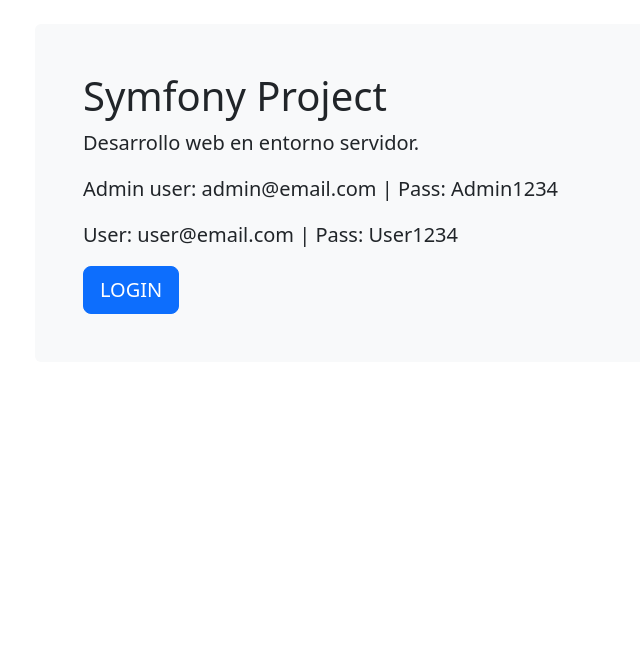
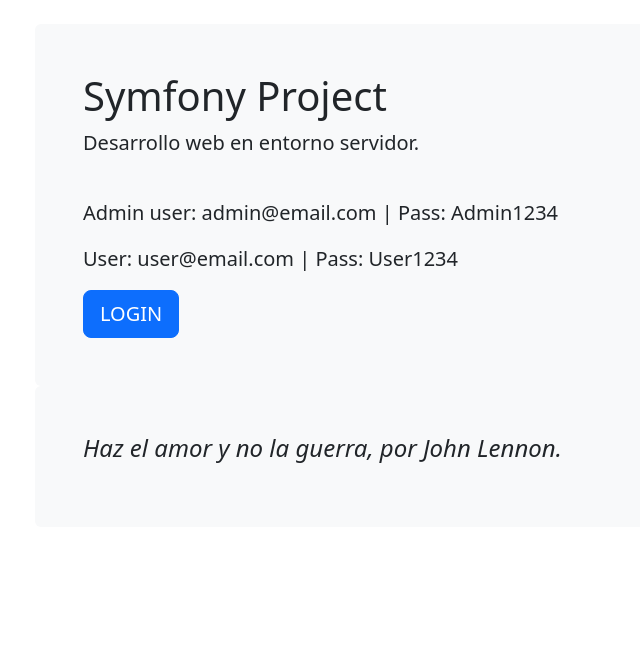
Before and after one commit to aluman4290/dws, a Symfony app: template proyecto/templates/landing/landing.html.twig in a window 1280 px wide. Shown: the part 56-718 px from the top of the page, without its empty margins (47-687 px from the left). Run offline with Twig, Linux system fonts and the light colour scheme; the template is opened without the code that fills it, so the values that code supplies are empty; some libraries are stand-ins or nearby versions.

Commit message:
Add random cite

```diff
--- /dev/null
+++ b/proyecto/public/js/random.cite.js
@@ -0,0 +1,23 @@
+
+window.onload = function () {
+    let cites = [
+        "No hay que ir para atrás ni para darse impulso, por Lao Tsé.",
+        "No hay caminos para la paz; la paz es el camino, por Mahatma Gandhi.",
+        "Haz el amor y no la guerra, por John Lennon.",
+        "Para trabajar basta estar convencido de una cosa: que trabajar es menos aburrido que divertirse, por Charles Baudelaire.",
+        "Las guerras seguirán mientras el color de la piel siga siendo más importante que el de los ojos, por Bob Marley.",
+        "Cada    día sabemos más y entendemos menos, por Albert Einstein.",
+        "El sabio no dice nunca todo lo que piensa, pero siempre piensa todo lo que dice, por Aristóteles.",
+        "Pienso, luego existo, por René Descartes.",
+        "La esperanza es un estimulante vital muy superior a la suerte, por Friedrich Nietzsche."
+    ]
+    const randomCite = () => {
+        return cites[Math.floor(Math.random() * cites.length)];
+    }
+
+    let cite = document.getElementById('cite');
+    let text = document.createTextNode(randomCite());
+    cite.appendChild(text);
+
+
+}
--- a/proyecto/templates/landing/landing.html.twig
+++ b/proyecto/templates/landing/landing.html.twig
@@ -2,6 +2,9 @@
 
 {% block title %}
 	Home
+{% endblock %}
+{% block javascripts %}
+	<script src="/js/random.cite.js"></script>
 {% endblock %}
 
 {% block body %}
@@ -13,9 +16,17 @@
 			<div class="bg-light p-5 rounded">
 				<h1>Symfony Project</h1>
 				<p class="lead">Desarrollo web en entorno servidor. </p>
+				<br>
 				<p class="lead">Admin user: admin@email.com | Pass: Admin1234</p>
 				<p class="lead">User: user@email.com | Pass: User1234</p>
 				<a class="btn btn-lg btn-primary" href="{{path('app_login')}}" role="button">LOGIN</a>
+
+			</div>
+
+			<div class="bg-light p-5 rounded">
+				<blockquote class="blockquote">
+				<p class="h4 " ><cite id="cite"></cite></p>
+				<blockquote class="blockquote">
 			</div>
 		</main>
 	</body>
```
